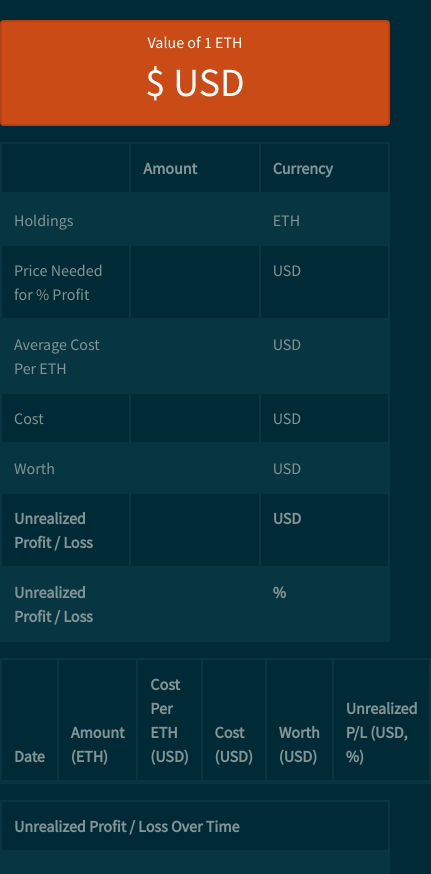
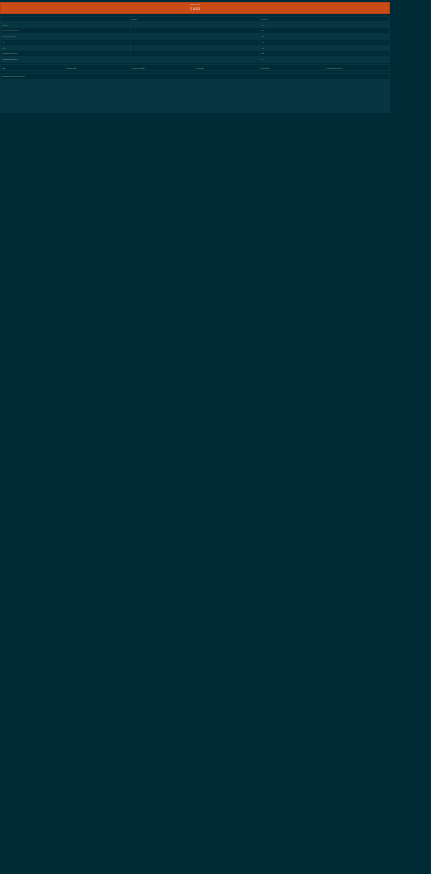
Before and after one commit to weidizhang/Ethereum-Portfolio, a plain HTML site: page index.html in a window 390 px wide. Shown: the whole page, 431 px wide, since content can reach past the window. After the commit the page ends 844 px from the top, so only its background shows below. Drawn offline with Linux system fonts and the light colour scheme; no server answers.

Commit message:
Force transaction data table to fit on mobile by zooming out page, use an interval as bypass as while loop doesn't let width update

```diff
--- a/js/main.js
+++ b/js/main.js
@@ -14,6 +14,8 @@ var dayPriceData = [];
 var chartFirstLoad = true;
 
 var rowWidth = 0;
+
+var mobileZoomer;
 
 $(document).ready(function() {
 	$.ajax({
@@ -33,6 +35,8 @@ $(document).ready(function() {
 
 	updatePrice();
 	setInterval(updatePrice, config.refreshInterval * 1000);
+
+	fixMobilePortraitMode();
 });
 
 function makeChartAutoResize() {
@@ -46,6 +50,20 @@ function makeChartAutoResize() {
 			rowWidth = $statTable.width();
 		}
 	});
+}
+
+function fixMobilePortraitMode() {
+	var bodyZoom = 1;
+
+	mobileZoomer = setInterval(function() {
+		if ($("body").get(0).scrollWidth > $(window).width()) {
+			bodyZoom -= 0.15;
+			$("body").css("zoom", bodyZoom);
+		}
+		else {
+			clearInterval(mobileZoomer);
+		}
+	}, 1);
 }
 
 function createHeldTimeline(buyData) {
```
Also changed, not shown: index.html (+0 -1 lines).
